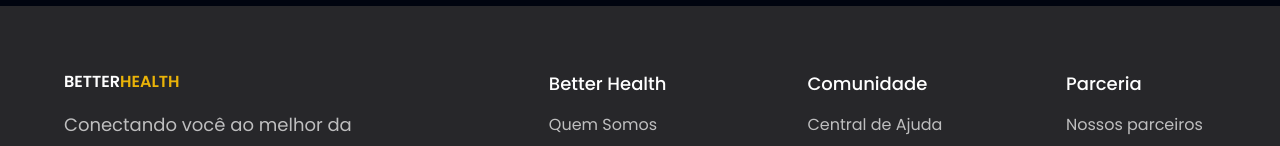
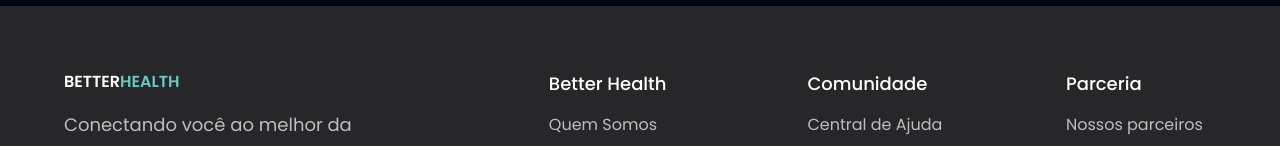
Before and after one commit to vinivent/modern-healthcare, a React (Vite) app: page / in a window 1280 px wide. Shown: the part 1579-1725 px from the top of the page. Built offline with nearby package versions, Linux system fonts and the light colour scheme.

Commit message:
css changes

```diff
--- a/src/components/Footer.jsx
+++ b/src/components/Footer.jsx
@@ -9,7 +9,7 @@ const Footer = () => {
       <div className="flex justify-center items-start md:flex-row flex-col mb-8 w-full">
         <div className="flex-1 flex flex-col justify-start mr-10">
           <h1 className="text-white font-poppins font-semibold mr-5">
-            BETTER<span className="text-yellow-500 font-semibold">HEALTH</span>
+            BETTER<span className="text-[#6dcac2] font-semibold">HEALTH</span>
           </h1>
           <p
             className={
--- a/src/components/Hero.jsx
+++ b/src/components/Hero.jsx
@@ -34,7 +34,7 @@ const Hero = () => {
             </p>
             <div className="flex flex-row">
               <Button
-                styles="bg-white flex text-center items-center justify-center h-9 h-10 mr-3 buttonanimation"
+                styles="bg-transparent border text-white flex text-center items-center justify-center h-9 h-10 mr-3 buttonanimation"
                 onClick={() => navigate("/treatment")}
               >
                 Atendimento Gratuito
--- a/src/components/Navbar.jsx
+++ b/src/components/Navbar.jsx
@@ -98,7 +98,7 @@ const Navbar = () => {
                 Entrar
               </Button>
               <Button
-                styles="bg-[blue-500] text-white w-44"
+                styles="bg-[#5eb6ae] text-white w-44"
                 onClick={() => navigate("/signup")}
               >
                 Cadastre-se
```
